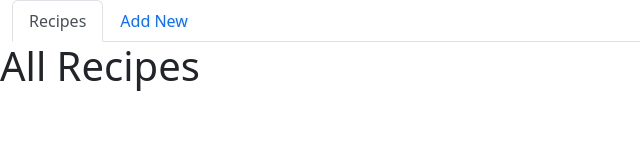
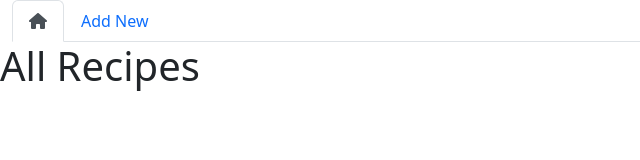
Before and after one commit to clyerica/tgc-project3-vue, a Vue app in the folder ez_makan/: page / in a window 1280 px wide. Shown: the top 160 px of the page, without its empty margins (0-640 px from the left). Built offline with nearby package versions, Linux system fonts and the light colour scheme.

Commit message:
tested adding fontawesome icons to vue

```diff
--- a/ez_makan/package.json
+++ b/ez_makan/package.json
@@ -8,11 +8,17 @@
     "lint": "vue-cli-service lint"
   },
   "dependencies": {
+    "@fortawesome/fontawesome-svg-core": "^6.2.0",
+    "@fortawesome/free-brands-svg-icons": "^6.2.0",
+    "@fortawesome/free-regular-svg-icons": "^6.2.0",
+    "@fortawesome/free-solid-svg-icons": "^6.2.0",
+    "@fortawesome/vue-fontawesome": "^2.0.8",
     "axios": "^1.1.2",
     "bootstrap": "^5.2.2",
     "core-js": "^3.8.3",
     "cors": "^2.8.5",
     "express": "^4.18.1",
+    "nodemon": "^2.0.20",
     "uploadcare": "^0.4.8",
     "vue": "^2.6.14",
     "vue-router": "^3.5.1",
--- a/ez_makan/src/App.vue
+++ b/ez_makan/src/App.vue
@@ -8,7 +8,7 @@
            aria-current="page"
            v-on:click="goAllRecipes"
          >
-           Recipes
+           <font-awesome-icon icon="fa-solid fa-house" />
          </button>
        </li>
        <li class="nav-item">
--- a/ez_makan/src/main.js
+++ b/ez_makan/src/main.js
@@ -3,6 +3,13 @@
 import router from './router'
 import store from './store'
 import "bootstrap/dist/css/bootstrap.css"
+import { library } from '@fortawesome/fontawesome-svg-core'
+import { faHouse } from '@fortawesome/free-solid-svg-icons'
+import { FontAwesomeIcon } from '@fortawesome/vue-fontawesome'
+
+
+library.add(faHouse)
+Vue.component('font-awesome-icon', FontAwesomeIcon)
 
 Vue.config.productionTip = false
 
```
Also changed, not shown: 1 other file (tests, documents, lock files or other folders).
